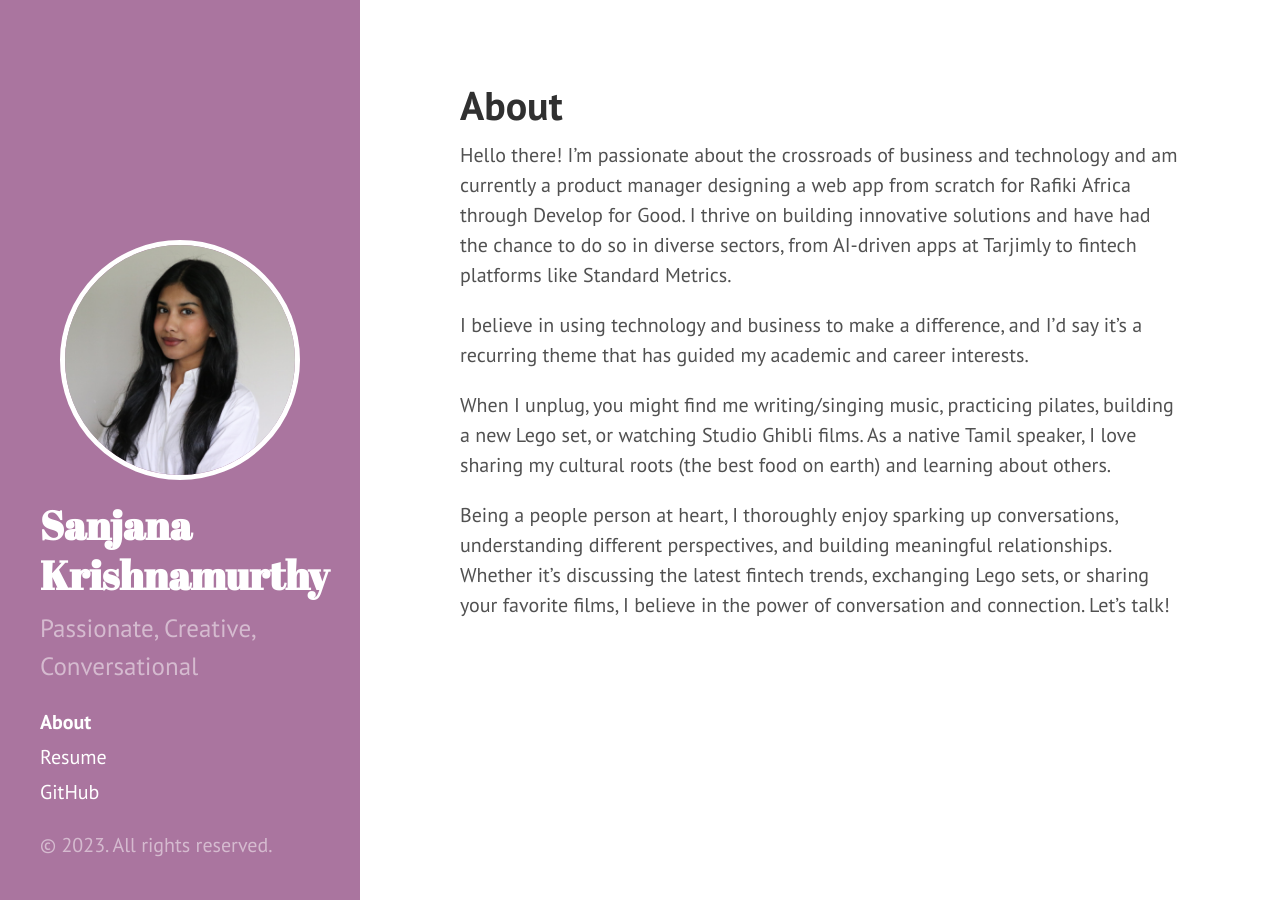
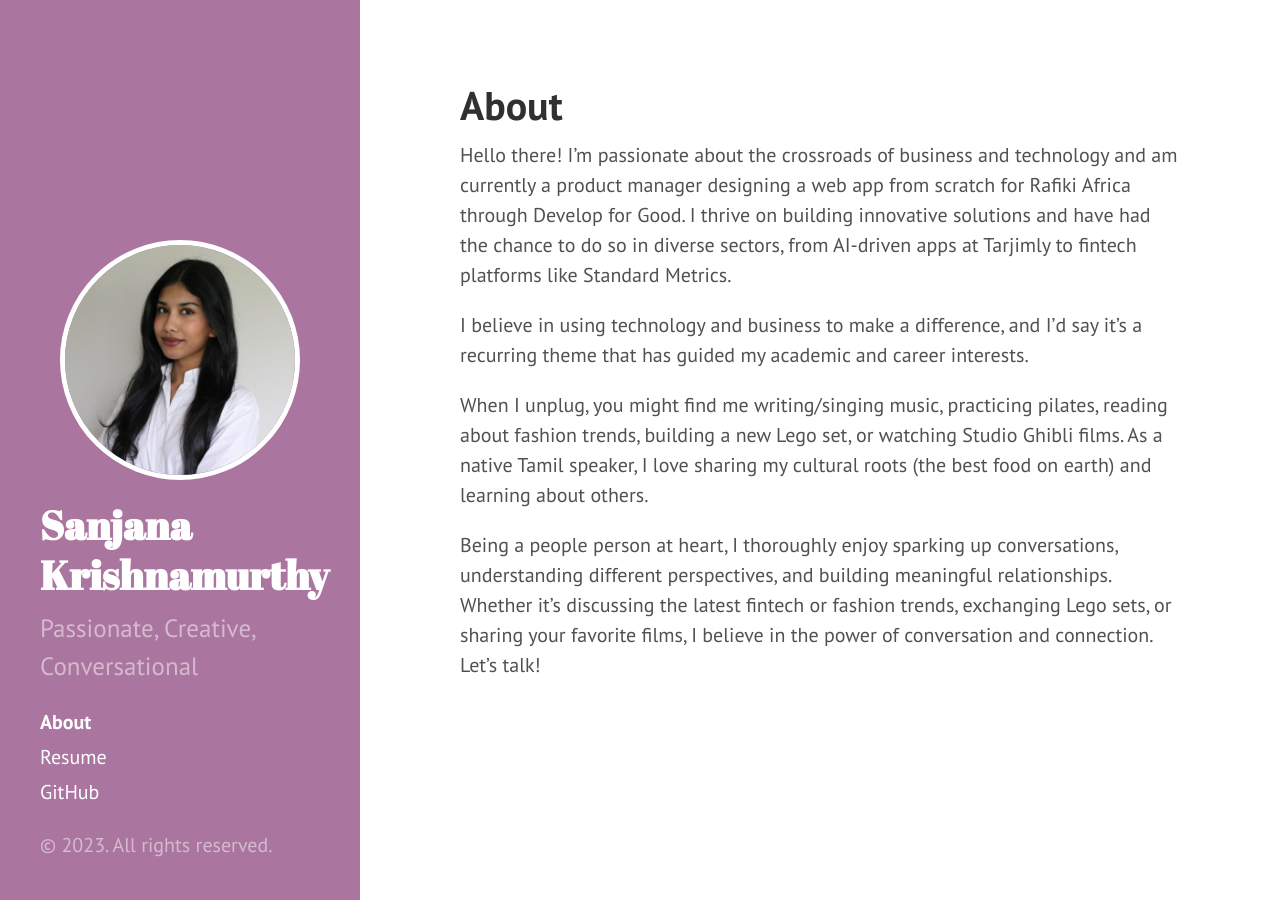
Before and after one commit to sxnjanak/sxnjanak.github.io, a Jekyll site: the page built from index.md, in a window 1280 px wide. Built offline with Jekyll 4.4.1, drawn with Linux system fonts in a browser that asks for light colours; Markdown is read by kramdown in place of the engine named in the settings.

Commit message:
About page bio edit

```diff
--- a/index.md
+++ b/index.md
@@ -7,6 +7,6 @@ Hello there! I'm passionate about the crossroads of business and technology and
 
 I believe in using technology and business to make a difference, and I'd say it's a recurring theme that has guided my academic and career interests.
 
-When I unplug, you might find me writing/singing music, practicing pilates, building a new Lego set, or watching Studio Ghibli films. As a native Tamil speaker, I love sharing my cultural roots (the best food on earth) and learning about others.
+When I unplug, you might find me writing/singing music, practicing pilates, reading about fashion trends, building a new Lego set, or watching Studio Ghibli films. As a native Tamil speaker, I love sharing my cultural roots (the best food on earth) and learning about others.
 
-Being a people person at heart, I thoroughly enjoy sparking up conversations, understanding different perspectives, and building meaningful relationships. Whether it's discussing the latest fintech trends, exchanging Lego sets, or sharing your favorite films, I believe in the power of conversation and connection. Let's talk!
+Being a people person at heart, I thoroughly enjoy sparking up conversations, understanding different perspectives, and building meaningful relationships. Whether it's discussing the latest fintech or fashion trends, exchanging Lego sets, or sharing your favorite films, I believe in the power of conversation and connection. Let's talk!
```
